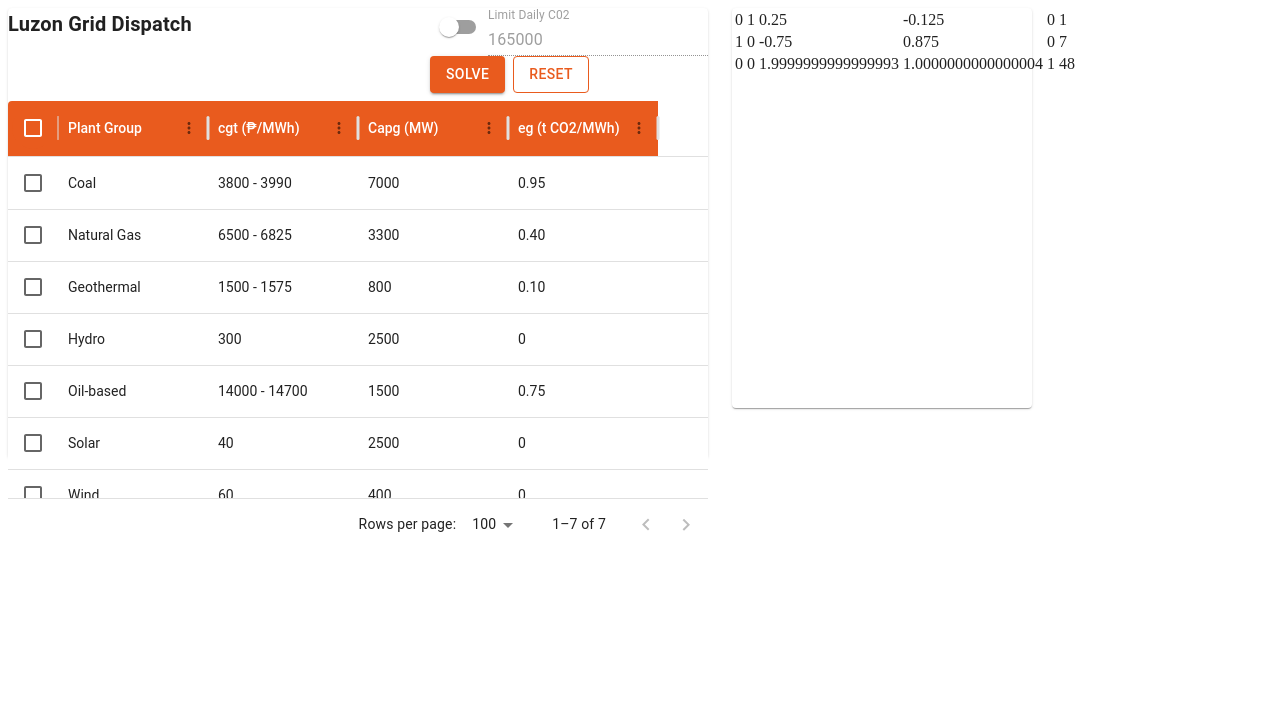
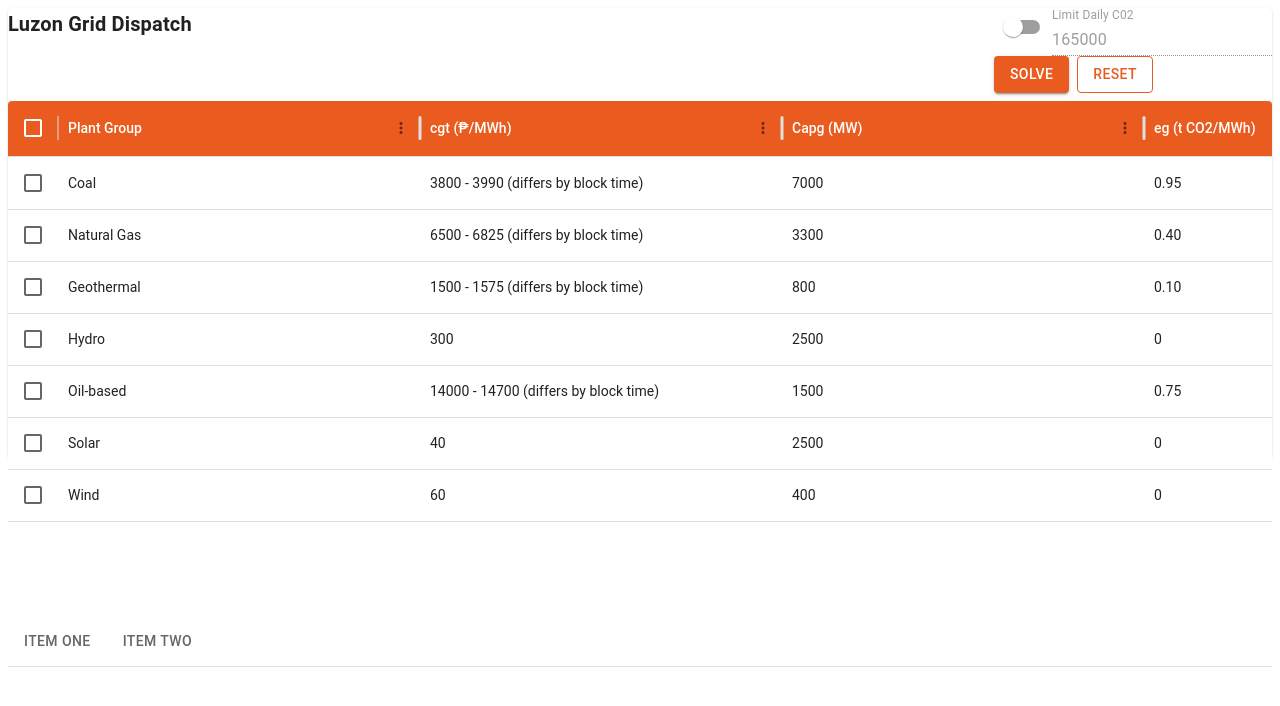
Before and after one commit to edmekit/CMSC_150_PROJ, a React (Vite) app: page / in a window 1280 px wide. Shown: the top 706 px of the page. Built offline with nearby package versions, Linux system fonts and the light colour scheme.

Commit message:
Work on UI - added solve history and tabs to display

```diff
--- a/package.json
+++ b/package.json
@@ -12,6 +12,7 @@
   "dependencies": {
     "@emotion/react": "^11.14.0",
     "@emotion/styled": "^11.14.1",
+    "@mui/lab": "^9.0.0-beta.10",
     "@mui/material": "^9.5.0",
     "@mui/x-data-grid": "^9.16.0",
     "react": "^19.3.1",
--- a/src/App.jsx
+++ b/src/App.jsx
@@ -6,33 +6,38 @@ import Typography from "@mui/material/Typography";
 import Switch from "@mui/material/Switch";
 import TextField from "@mui/material/TextField";
 import { useState } from "react";
+import Table from "./Table.jsx";
+import { Box, width } from "@mui/system";
+import { Tab, Tabs } from "@mui/material";
+import { TabContext, TabList, TabPanel } from "@mui/lab";
+
 
 const columns = [
-  { field: "plantGroup", headerName: "Plant Group", width: 150 },
-  { field: "cost", headerName: "cgt (₱/MWh)", width: 150 },
-  { field: "cap", headerName: "Capg (MW)", width: 150 },
-  { field: "emission", headerName: "eg (t CO2/MWh)", width: 150 },
+  { field: "plantGroup", headerName: "Plant Group", width: 362},
+  { field: "cost", headerName: "cgt (₱/MWh)", width: 362},
+  { field: "cap", headerName: "Capg (MW)", width: 362},
+  { field: "emission", headerName: "eg (t CO2/MWh)", width: 362},
 ];
 
 const initialRows = [
   {
     id: 1,
     plantGroup: "Coal",
-    cost: "3800 - 3990",
+    cost: "3800 - 3990 (differs by block time)",
     cap: "7000",
     emission: "0.95",
   },
   {
     id: 2,
     plantGroup: "Natural Gas",
-    cost: "6500 - 6825",
+    cost: "6500 - 6825 (differs by block time)",
     cap: "3300",
     emission: "0.40",
   },
   {
     id: 3,
     plantGroup: "Geothermal",
-    cost: "1500 - 1575",
+    cost: "1500 - 1575 (differs by block time)",
     cap: "800",
     emission: "0.10",
   },
@@ -40,7 +45,7 @@ const initialRows = [
   {
     id: 5,
     plantGroup: "Oil-based",
-    cost: "14000 - 14700",
+    cost: "14000 - 14700 (differs by block time)",
     cap: "1500",
     emission: "0.75",
   },
@@ -54,6 +59,8 @@ const matrixValues = [
 ]
 
 function Simplex(tableau) {
+    const tableauHistory = [];
+
     tableau = tableau.map(row => [...row]); // copy the tableau
 
     const rows = tableau.length;
@@ -91,8 +98,7 @@ function Simplex(tableau) {
                     value - normalizedRow[col] * multiplier
             );
         }
-
-        console.log(tableau);
+        tableauHistory.push([...tableau]);
     }
 
     const Min = tableau[rows - 1][cols - 1];
@@ -108,6 +114,7 @@ function Simplex(tableau) {
     };
 
     return {
+        history: tableauHistory,
         finalTableau: tableau,
         basicSolution: solutions,
         Z: Min
@@ -121,7 +128,6 @@ function hasNegative(row) {
             return true;
         }
     }
-
     return false;
 }
 
@@ -220,6 +226,7 @@ const tableau = [
 
 
 export default function App() {
+  const [value, setValue] = useState(1);
   const sampleMin = Simplex(tableau);
   const [co2, setCo2] = useState(false);
   const [rows, setRows] = useState(initialRows);
@@ -247,8 +254,8 @@ export default function App() {
   }
 
   return (
-    <Stack spacing={3} direction="row">
-      <Paper sx={{ height: 450, width: 700 }}>
+    <Stack spacing={20} direction="column">
+      <Paper sx={{ height: 450, width: "100%" }}>
         <div className="header">
           <Typography variant="h6" sx={{fontWeight: "bold" }}>Luzon Grid Dispatch</Typography>
           <div>
@@ -292,6 +299,7 @@ export default function App() {
           rows={rows}
           columns={columns}
           checkboxSelection
+          hideFooter
           sx={{
             mb: 2,
             mt: 1,
@@ -312,22 +320,27 @@ export default function App() {
           onRowSelectionModelChange={setSelectedRows}
         />
       </Paper>
-      <Paper sx={{ height: 400, width: 300 }}>
-      <table>
-        <tbody>
-          {
-            sampleMin.finalTableau.map((row, i) => (
-              <tr id={i}>
-                {row.map((value, j) => (
-                  <td id={j}>{value}</td>
-                ))}
-              </tr>
-            ))
-          }
-        </tbody>
-      </table>
+      <Box sx={{ height: 400, width: "100%" }}>
+        <TabContext value={value}>
+            <TabList
+              variant="scrollable"
+              scrollButtons="auto"
+              onChange={(e, v) => setValue(v)}
+              aria-label="lab tabs"
+              sx={{ borderBottom: 1, borderColor: 'divider' }}
+            >
+              <Tab label="Item One" value="1" />
+              <Tab label="Item Two" value="2" />
+            </TabList>
+            <TabPanel value="1" tabIndex={1}>
+              <Table tableau={sampleMin.history[0]} keepMounted></Table>
+            </TabPanel>
+            <TabPanel value="2" tabIndex={2}>
+              <Table tableau={sampleMin.history[1]} keepMounted></Table>
+            </TabPanel>
+          </TabContext>
 
-      </Paper>
+      </Box>
     </Stack>
   );
 }
--- /dev/null
+++ b/src/Table.jsx
@@ -0,0 +1,20 @@
+
+function Table({ tableau }) {
+    return (
+    <table>
+        <tbody>
+          {
+            tableau.map((row, i) => (
+              <tr key={i}>
+                {row.map((value, j) => (
+                  <td key={j}>{value}</td>
+                ))}
+              </tr>
+            ))
+          }
+        </tbody>
+      </table>
+    );
+}
+
+export default Table;
--- a/src/index.css
+++ b/src/index.css
@@ -3,3 +3,17 @@
   justify-content: space-between;
   flex-direction: row;
 }
+
+table, th, td {
+  border: 1px solid black;
+}
+
+  table {
+  border-collapse: collapse;
+  width: 100%; /* Optional: Makes the table full-width */
+}
+
+  th, td {
+  padding: 10px;
+  text-align: left;
+}
```
Also changed, not shown: 1 other file (tests, documents, lock files or other folders).
